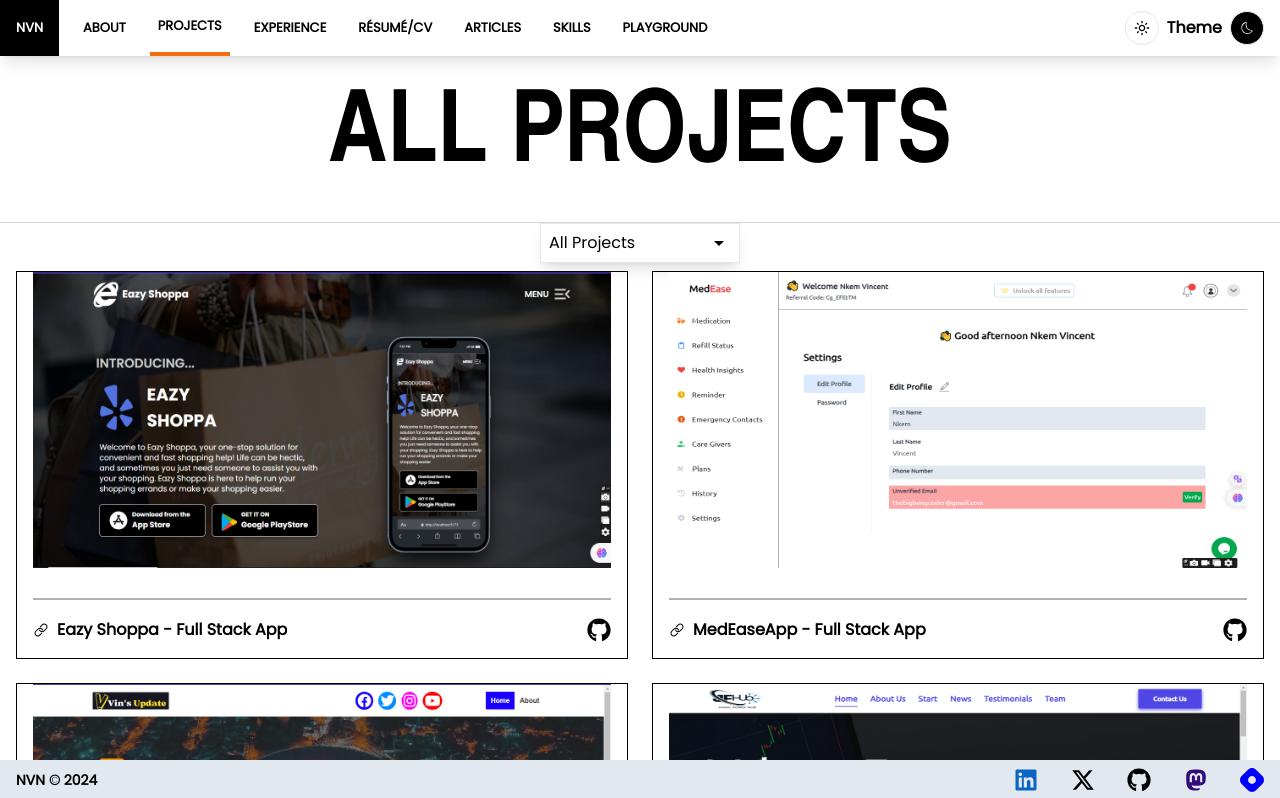
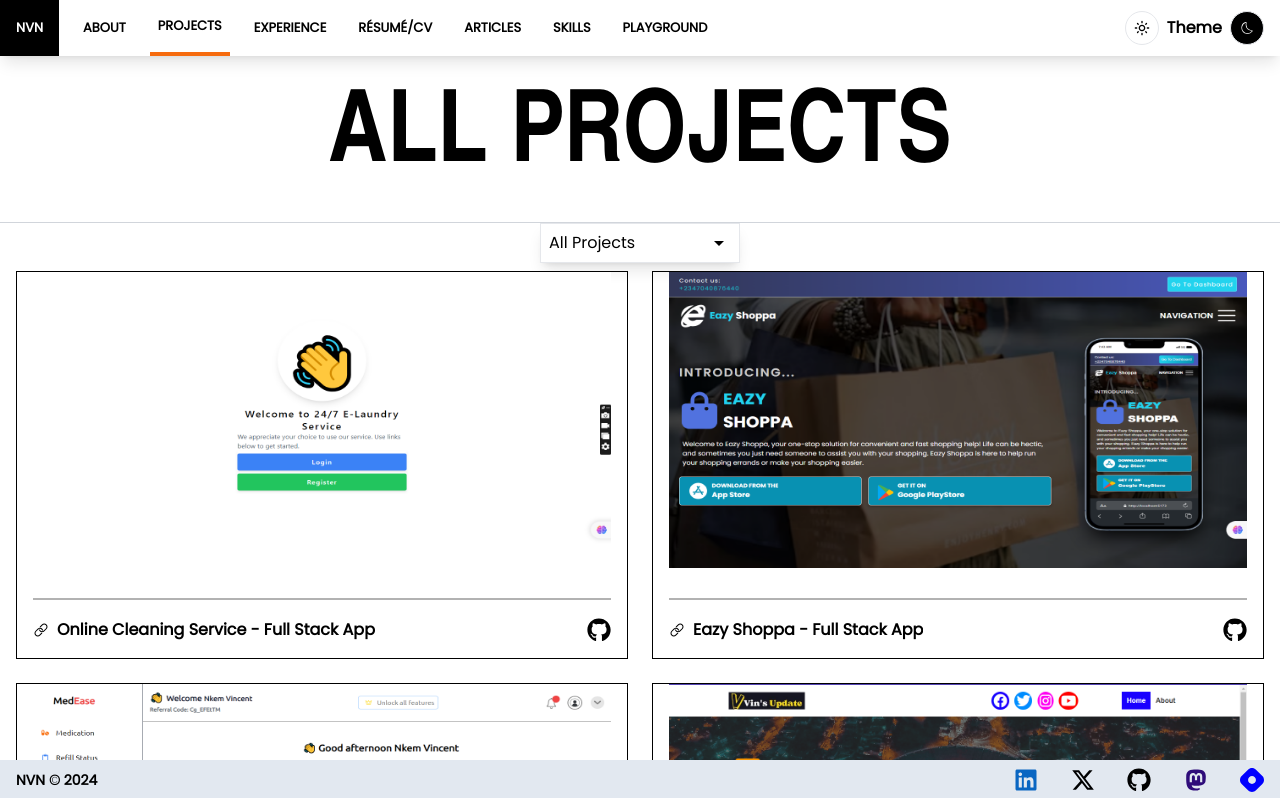
Before and after one commit to Nkemakolamuko/main-portfolio, a React (Vite) app: page /projects/all-projects in a window 1280 px wide. Shown: the top 798 px of the page. Built offline with nearby package versions, Linux system fonts and the light colour scheme.

Commit message:
Change the old image --

```diff
--- a/src/components/pages/components/projectPages/AllProjects.jsx
+++ b/src/components/pages/components/projectPages/AllProjects.jsx
@@ -4,7 +4,8 @@ import PageTitle from "../../../PageTitle";
 import Footer from "../../../Footer";
 import ProjectsCards from "../../components/ProjectsCards";
 import MEDEASE from "../../Med-Ease.png";
-import eazy from "../../../../assets/eazy-shoppa-show.png";
+import eazy from "../../../../assets/eazyNew.png";
+import cleaning from "../../../../assets/Cleaning-Service.png";
 import SportsNews from "../../Sports-News.png";
 import VideoDownloader from "../../Video-Downloader.png";
 import JamalFX from "../../JamalFX.png";
@@ -86,6 +87,14 @@ const AllProjects = () => {
           {/* Turn to component */}
 
           <ProjectsCards
+            title="Online Cleaning Service - Full Stack App"
+            image={cleaning}
+            alt="Cleaning"
+            link="https://247-cleaning.vercel.app/"
+            githublink="https://github.com/Nkemakolamuko/e-cleaning-frontend"
+          />
+
+          <ProjectsCards
             title="Eazy Shoppa - Full Stack App"
             image={eazy}
             alt="Eazy Shoppa"
--- a/src/components/pages/components/projectPages/ReactProjects.jsx
+++ b/src/components/pages/components/projectPages/ReactProjects.jsx
@@ -1,6 +1,6 @@
 import React, { useState } from "react";
 import todo from "../../../../assets/todo.png";
-import eazy from "../../../../assets/eazy-shoppa-show.png";
+import eazy from "../../../../assets/eazyNew.png";
 import port from "../../../../assets/port.png";
 import cleaning from "../../../../assets/Cleaning-Service.png";
 import MEDEASE from "../../Med-Ease.png";
@@ -88,7 +88,7 @@ const ReactProjects = () => {
             image={cleaning}
             alt="Cleaning"
             link="https://247-cleaning.vercel.app/"
-            githublink="/"
+            githublink="https://github.com/Nkemakolamuko/e-cleaning-frontend"
           />
 
           <ProjectsCards
```
Also changed, not shown: src/assets/eazyNew.png (added).
